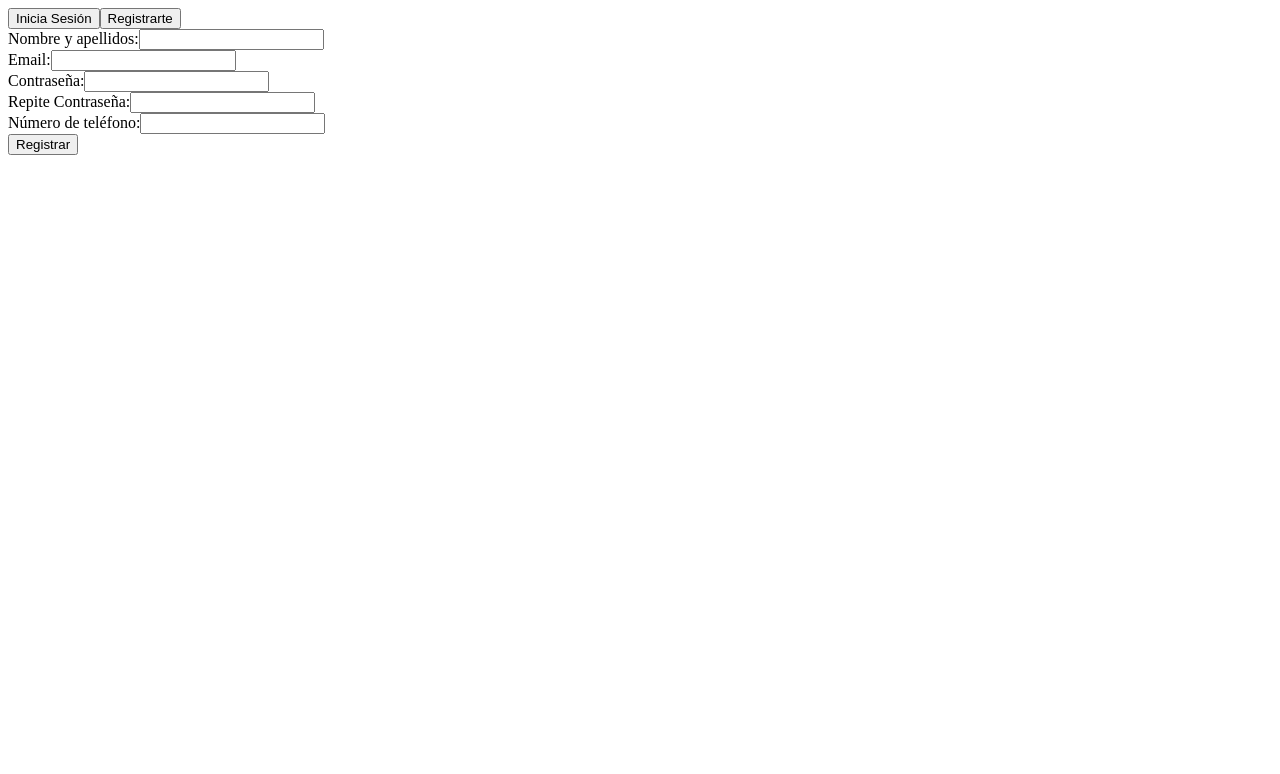
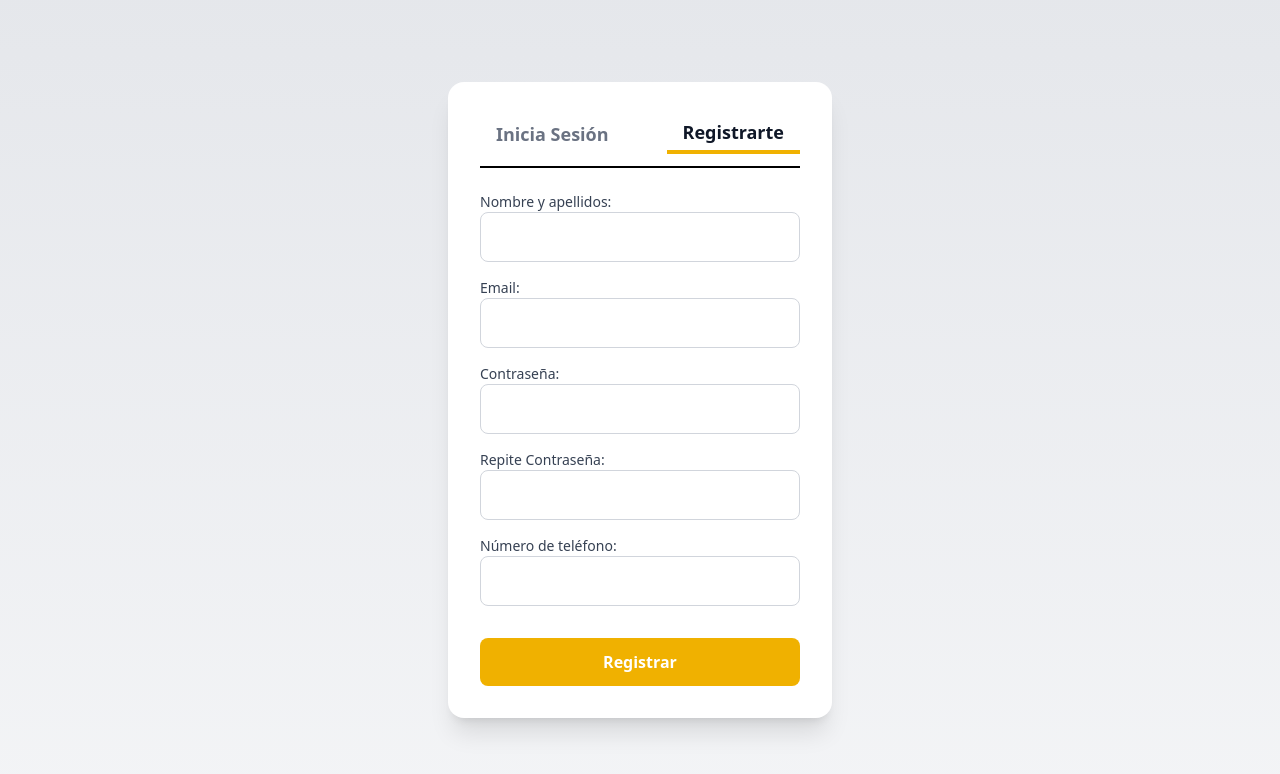
Before and after one commit to RubenMRDev/hotelJohnnieWalker, a React (Vite) app: page /login in a window 1280 px wide. Both pictures are taken after a click on the button "Registrarte". Shown: the top 774 px of the page. Built offline with nearby package versions, Linux system fonts and the light colour scheme.

Commit message:
Add Tailwind CSS integration and enhance LoginRegister component styling

```diff
--- /dev/null
+++ b/src/components/LoginRegister.css
@@ -0,0 +1 @@
+@import "tailwindcss";
--- a/src/components/LoginRegister.jsx
+++ b/src/components/LoginRegister.jsx
@@ -1,4 +1,5 @@
 import React, { useState } from 'react';
+import "./LoginRegister.css";
 
 const LoginRegister = () => {
     const [isLogin, setIsLogin] = useState(true);
@@ -28,18 +29,18 @@ const LoginRegister = () => {
     };
 
     return (
-        <div className="min-h-screen flex items-center justify-center bg-gray-100">
-            <div className="bg-white rounded-2xl shadow-lg p-6 w-96">
-                <div className="flex justify-around border-b mb-6">
+        <div className="min-h-screen flex items-center justify-center bg-gradient-to-b from-gray-200 to-gray-100">
+            <div className="bg-white rounded-2xl shadow-xl p-8 w-96">
+                <div className="flex justify-between border-b-2 pb-3 mb-6">
                     <button
                         onClick={() => setIsLogin(true)}
-                        className={`pb-2 text-lg font-semibold ${isLogin ? 'border-b-2 border-gray-800' : 'text-gray-500'}`}
+                        className={`text-lg font-semibold px-4 py-1 ${isLogin ? 'border-b-4 border-yellow-500 text-gray-900' : 'text-gray-500'}`}
                     >
                         Inicia Sesión
                     </button>
                     <button
                         onClick={() => setIsLogin(false)}
-                        className={`pb-2 text-lg font-semibold ${!isLogin ? 'border-b-2 border-gray-800' : 'text-gray-500'}`}
+                        className={`text-lg font-semibold px-4 py-1 ${!isLogin ? 'border-b-4 border-yellow-500 text-gray-900' : 'text-gray-500'}`}
                     >
                         Registrarte
                     </button>
@@ -53,7 +54,7 @@ const LoginRegister = () => {
                                 name="nombre"
                                 value={formData.nombre}
                                 onChange={handleInputChange}
-                                className="w-full border border-gray-300 rounded-lg p-2 mt-1"
+                                className="w-full border border-gray-300 rounded-lg p-3 focus:ring-2 focus:ring-yellow-500 focus:outline-none"
                                 required
                             />
                         </div>
@@ -65,7 +66,7 @@ const LoginRegister = () => {
                             name="email"
                             value={formData.email}
                             onChange={handleInputChange}
-                            className="w-full border border-gray-300 rounded-lg p-2 mt-1"
+                            className="w-full border border-gray-300 rounded-lg p-3 focus:ring-2 focus:ring-yellow-500 focus:outline-none"
                             required
                         />
                     </div>
@@ -76,7 +77,7 @@ const LoginRegister = () => {
                             name="password"
                             value={formData.password}
                             onChange={handleInputChange}
-                            className="w-full border border-gray-300 rounded-lg p-2 mt-1"
+                            className="w-full border border-gray-300 rounded-lg p-3 focus:ring-2 focus:ring-yellow-500 focus:outline-none"
                             required
                         />
                     </div>
@@ -89,7 +90,7 @@ const LoginRegister = () => {
                                     name="repeatPassword"
                                     value={formData.repeatPassword}
                                     onChange={handleInputChange}
-                                    className="w-full border border-gray-300 rounded-lg p-2 mt-1"
+                                    className="w-full border border-gray-300 rounded-lg p-3 focus:ring-2 focus:ring-yellow-500 focus:outline-none"
                                     required
                                 />
                             </div>
@@ -100,7 +101,7 @@ const LoginRegister = () => {
                                     name="telefono"
                                     value={formData.telefono}
                                     onChange={handleInputChange}
-                                    className="w-full border border-gray-300 rounded-lg p-2 mt-1"
+                                    className="w-full border border-gray-300 rounded-lg p-3 focus:ring-2 focus:ring-yellow-500 focus:outline-none"
                                     required
                                 />
                             </div>
@@ -108,7 +109,7 @@ const LoginRegister = () => {
                     )}
                     <button
                         type="submit"
-                        className="w-full bg-yellow-500 text-white font-semibold rounded-lg p-2 mt-4 hover:bg-yellow-600"
+                        className="w-full bg-yellow-500 text-white font-semibold rounded-lg p-3 mt-4 hover:bg-yellow-600 focus:ring-2 focus:ring-yellow-400 focus:outline-none"
                     >
                         {isLogin ? 'Entrar' : 'Registrar'}
                     </button>
```
Also changed, not shown: 1 other file (tests, documents, lock files or other folders).
